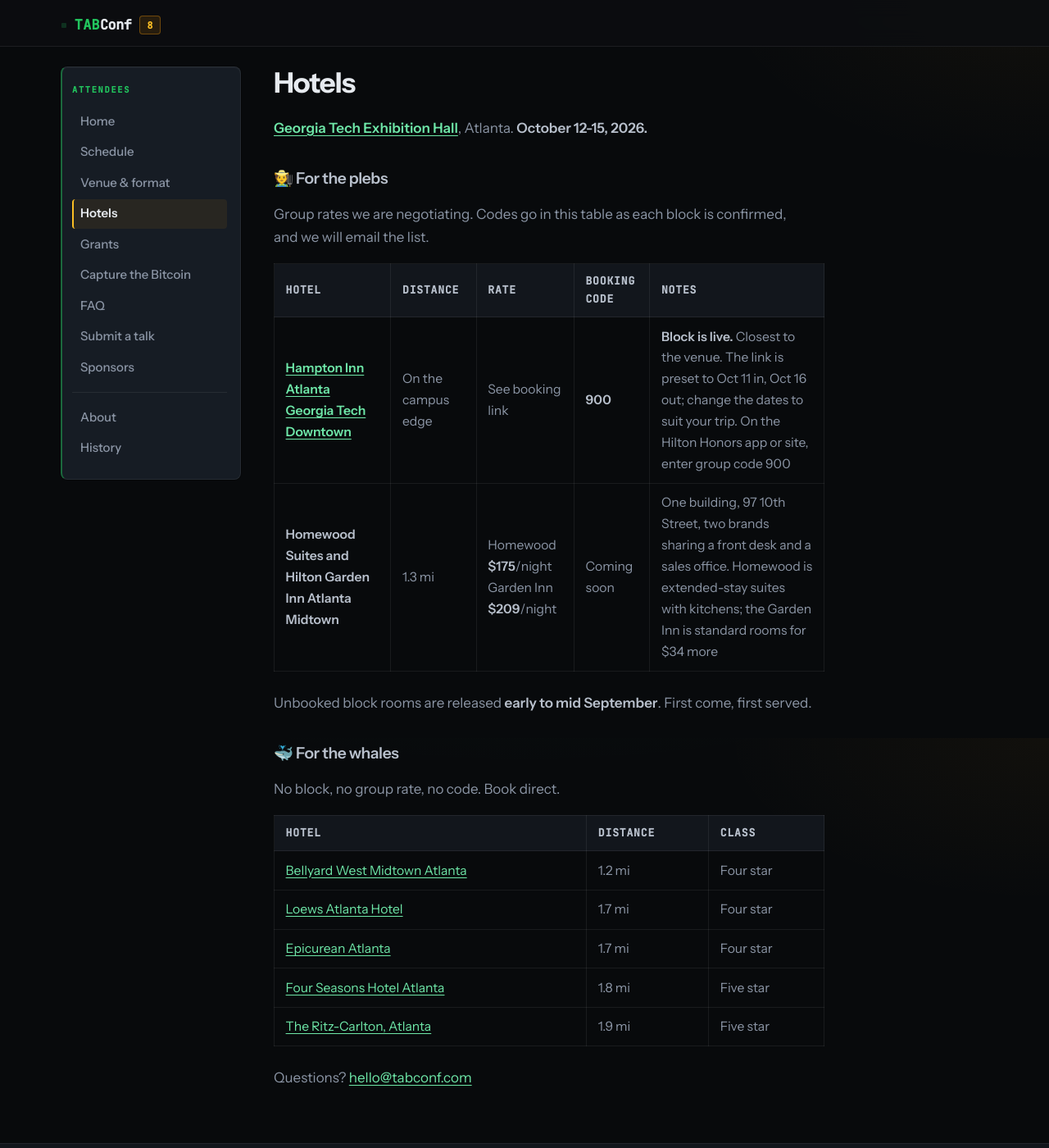
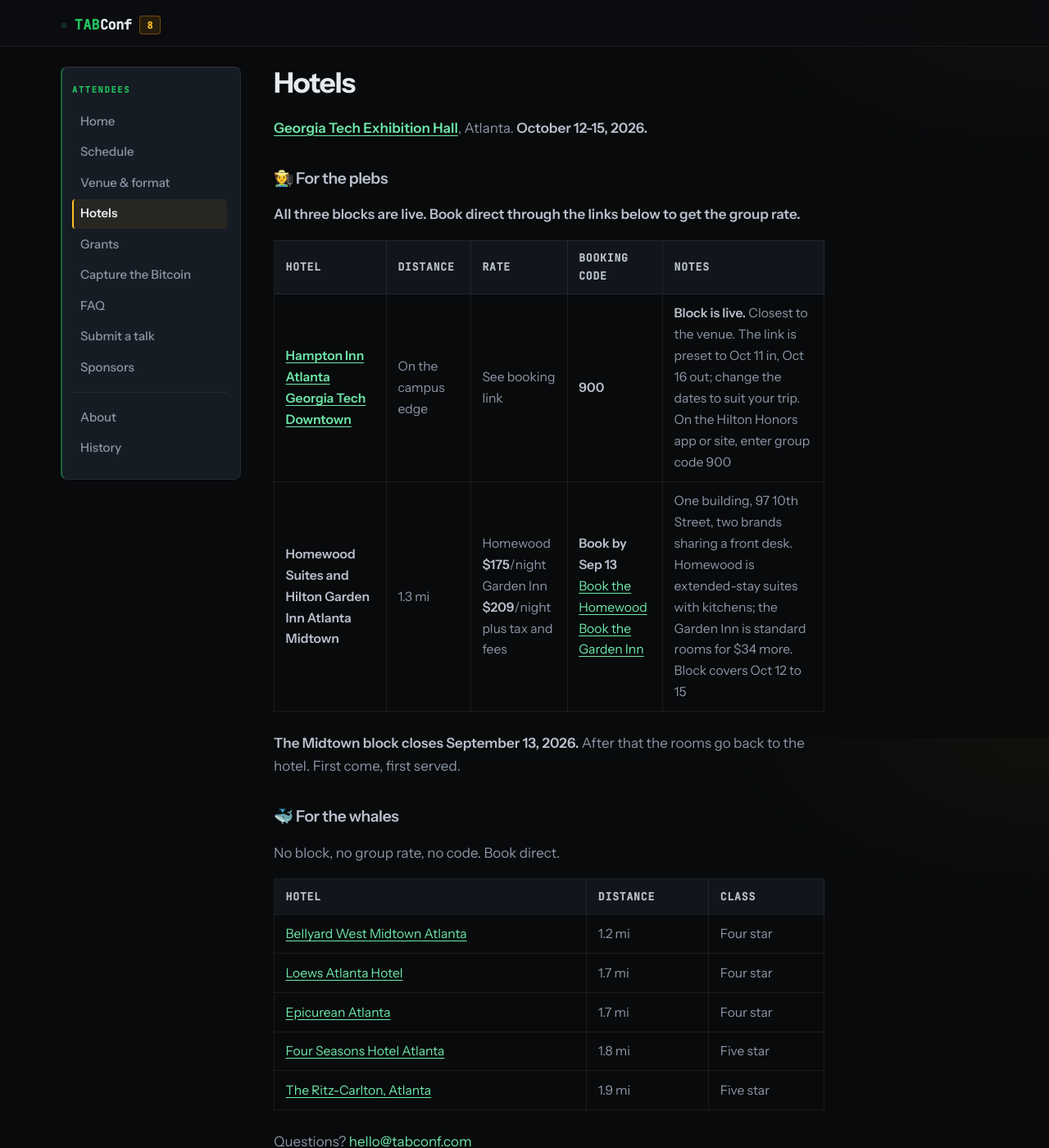
Before and after one commit to TABConf/8.tabconf.com, a Jekyll site: the page built from hotels.md, in a window 1280 px wide and 1400 px high. Shown: the whole window at 82% size. Built offline with Jekyll 4.4.1, drawn with Linux system fonts in a browser that asks for light colours.

Commit message:
Hotels: add both Midtown booking links and the September 13 cutoff

```diff
--- a/hotels.md
+++ b/hotels.md
@@ -10,14 +10,14 @@
 
 ## 🧑‍🌾 For the plebs
 
-Group rates we are negotiating. Codes go in this table as each block is confirmed, and we will email the list.
+**All three blocks are live. Book direct through the links below to get the group rate.**
 
 | Hotel | Distance | Rate | Booking code | Notes |
 |---|---|---|---|---|
 | **[Hampton Inn Atlanta Georgia Tech Downtown](https://www.hilton.com/en/book/reservation/rooms/?ctyhocn=ATLGTHX&arrivalDate=2026-10-11&departureDate=2026-10-16&groupCode=900&room1NumAdults=1&displayCurrency=USD)** | On the campus edge | See booking link | **900** | **Block is live.** Closest to the venue. The link is preset to Oct 11 in, Oct 16 out; change the dates to suit your trip. On the Hilton Honors app or site, enter group code 900 |
-| **Homewood Suites and Hilton Garden Inn Atlanta Midtown** | 1.3 mi | Homewood **$175**/night<br>Garden Inn **$209**/night | Coming soon | One building, 97 10th Street, two brands sharing a front desk and a sales office. Homewood is extended-stay suites with kitchens; the Garden Inn is standard rooms for $34 more |
+| **Homewood Suites and Hilton Garden Inn Atlanta Midtown** | 1.3 mi | Homewood **$175**/night<br>Garden Inn **$209**/night<br>plus tax and fees | **Book by Sep 13**<br>[Book the Homewood](https://www.hilton.com/en/attend-my-event/atlmihw-90m-c7fd7344-106c-46e0-9e12-68ccf7307da3/)<br>[Book the Garden Inn](https://www.hilton.com/en/attend-my-event/atlamgi-916-9d58016b-8441-4458-934b-0ea6f2296f5e/) | One building, 97 10th Street, two brands sharing a front desk. Homewood is extended-stay suites with kitchens; the Garden Inn is standard rooms for $34 more. Block covers Oct 12 to 15 |
 
-Unbooked block rooms are released **early to mid September**. First come, first served.
+**The Midtown block closes September 13, 2026.** After that the rooms go back to the hotel. First come, first served.
 
 ## 🐳 For the whales
 
```
